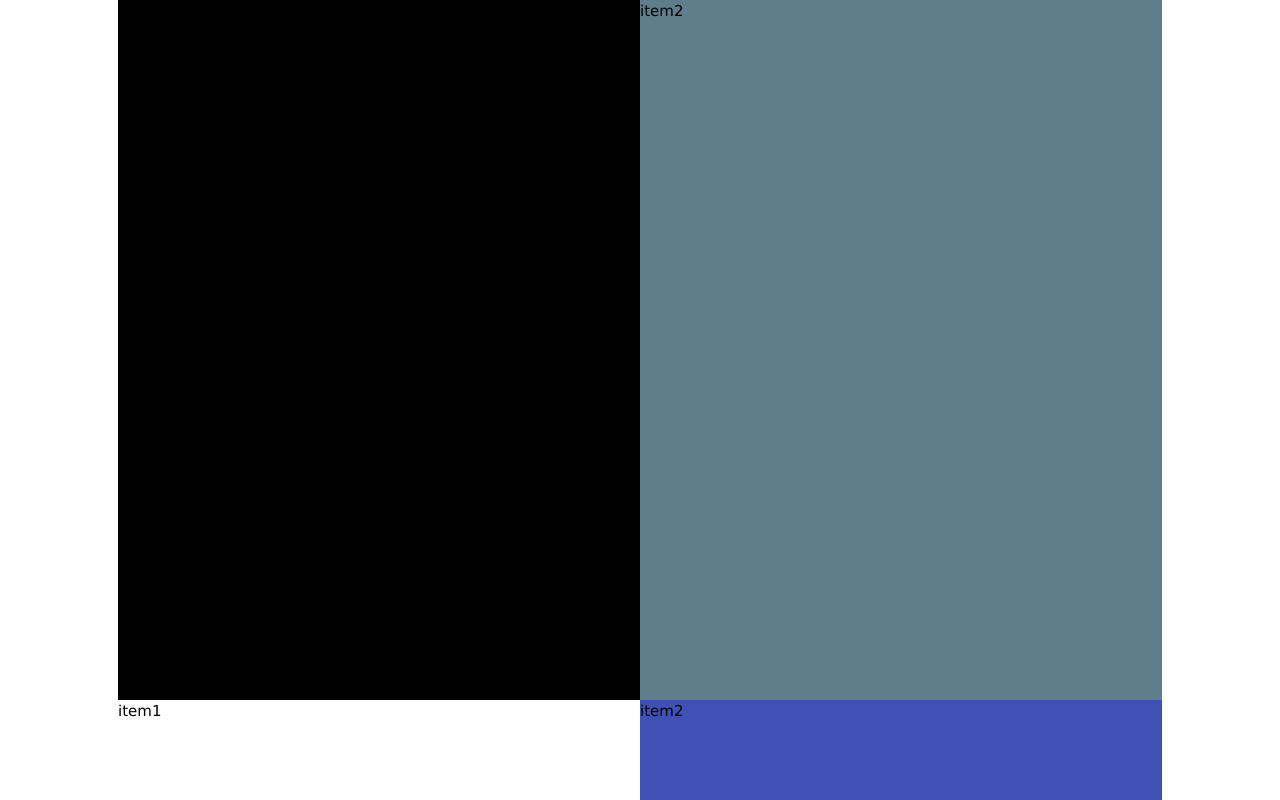
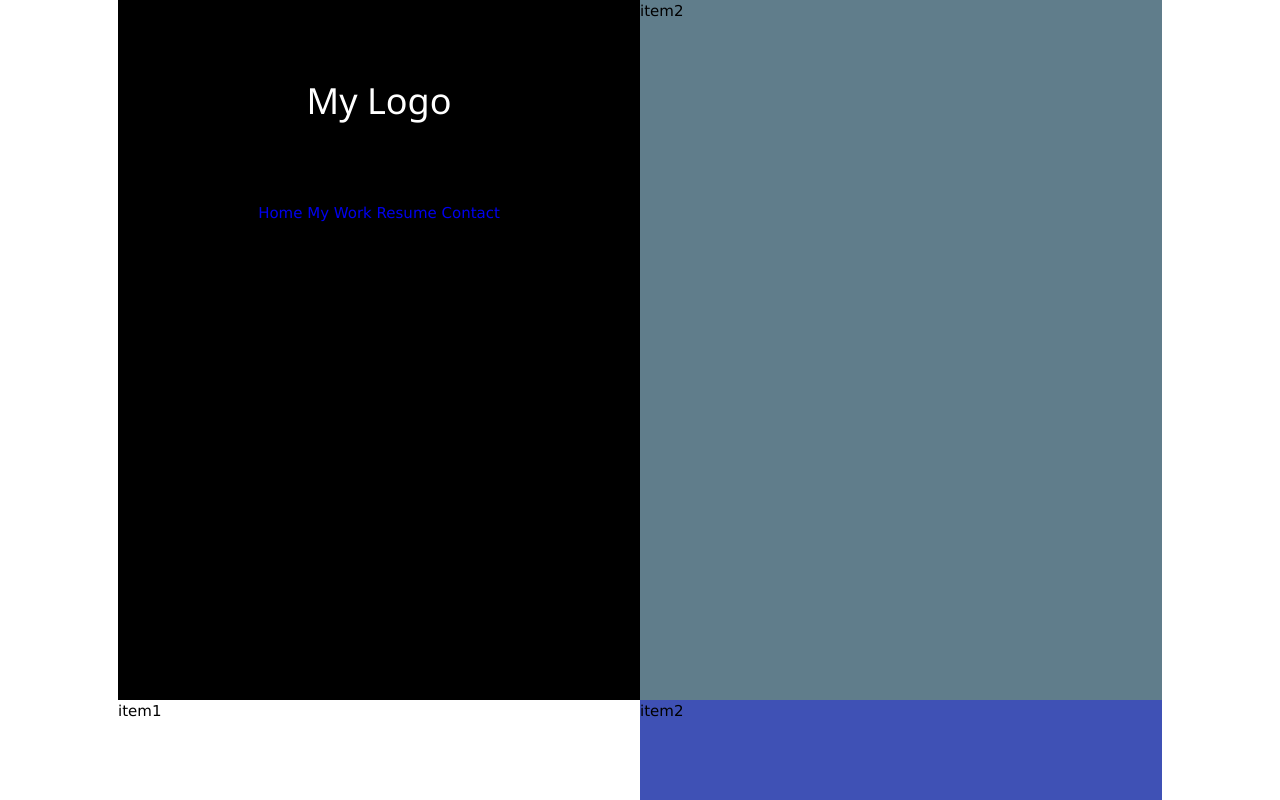
Before and after one commit to git-ritesh/grid-portfolio, a plain HTML site: page index.html in a window 1280 px wide. Shown: the top 800 px of the page. Drawn offline with Linux system fonts and the light colour scheme.

Commit message:
create Logo *& Links in item 1 row1

```diff
--- a/index.html
+++ b/index.html
@@ -10,10 +10,24 @@
 <body>
 <!-- Main Content -->
 <main>
-<!-- Main Grid Layout -->
+<!-- Main Grid Container -->
   <div class="grid-container">
+    <!--First Grid Logo & About  -->
     <div class="row row1">
+      <!-- Logo -->
       <div class="item item1">
+        <!-- My Logo -->
+        <div class="logo">
+          <h1>My Logo</h1>
+        </div>
+        <!-- Logo Links -->
+        <div class="links">
+          <a href="#">Home</a>
+          <a href="#work">My Work</a>
+          <a href="#work">Resume</a>
+          <a href="#contact">Contact</a>
+        </div>
+
       </div>
       <div class="item item2">item2</div>
     </div>
```
